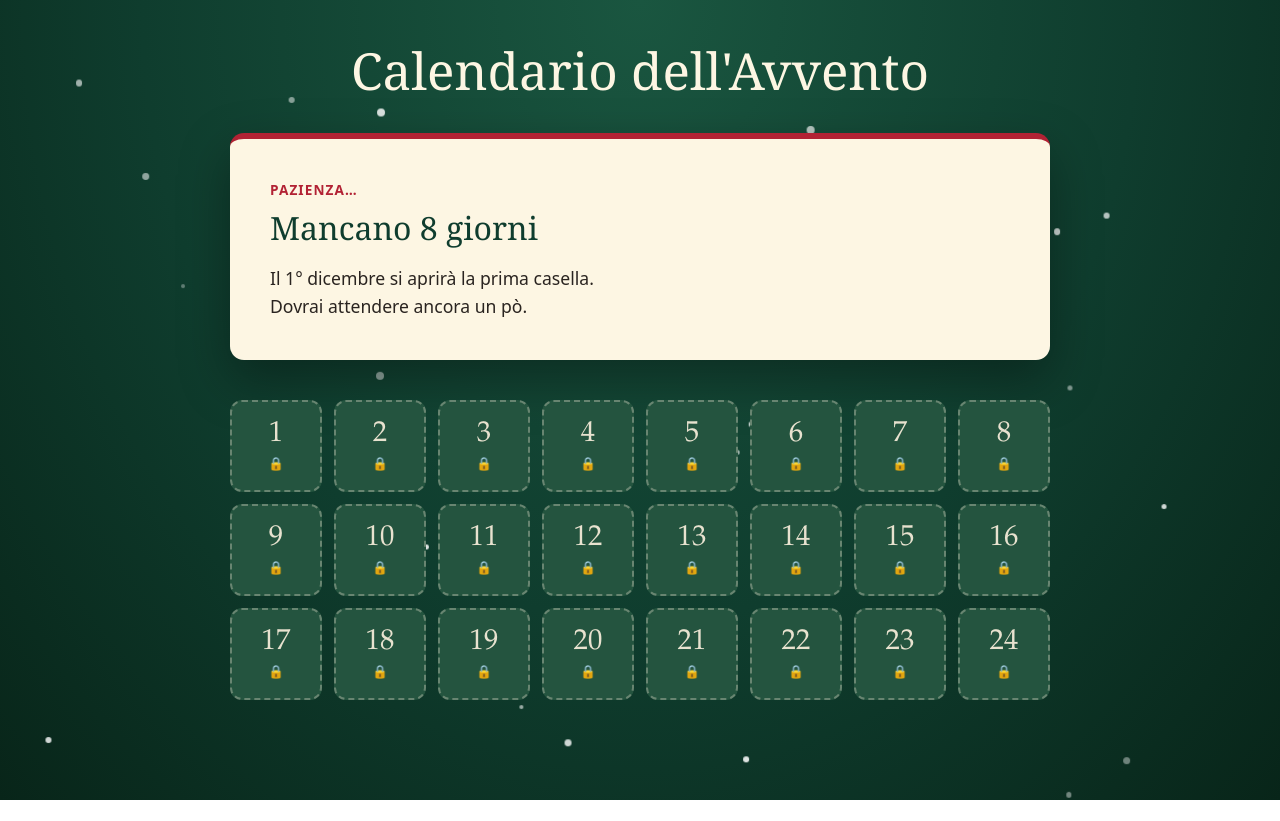
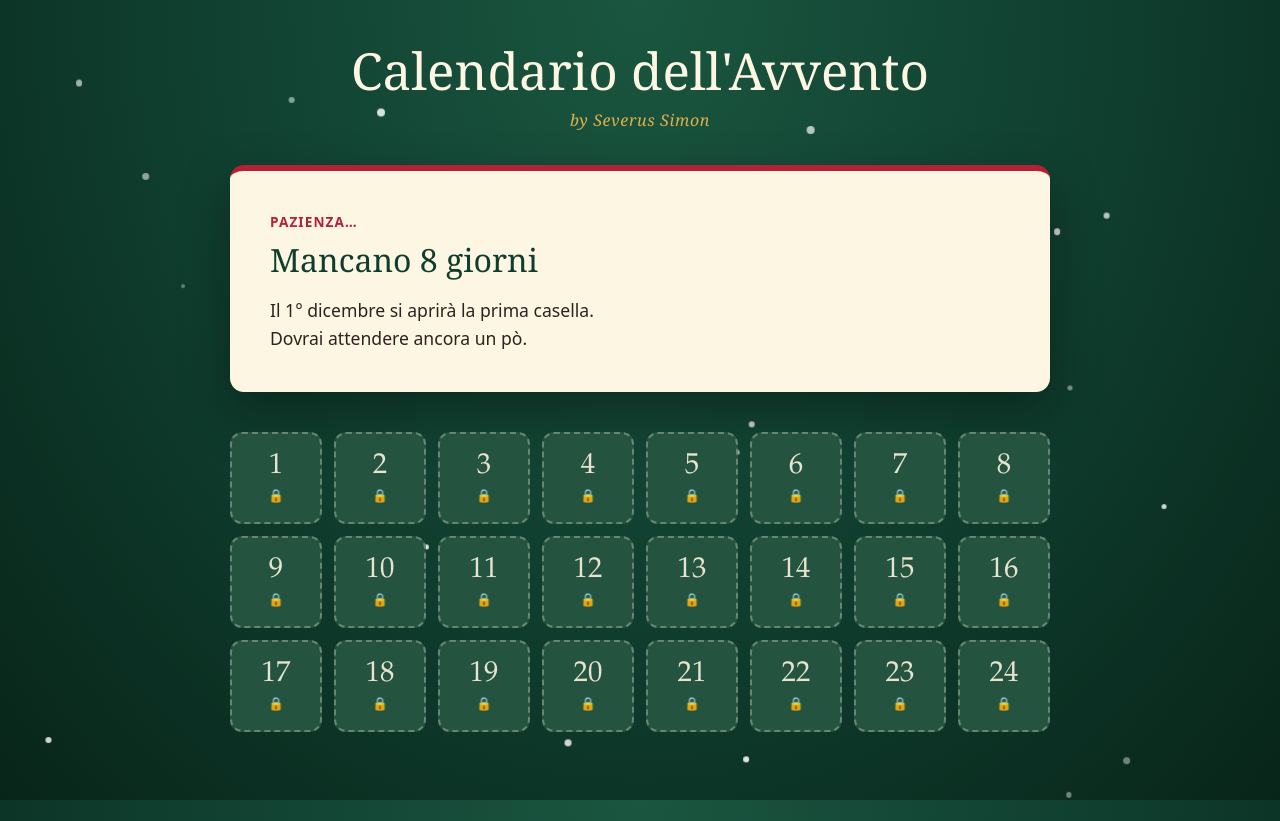
Before and after one commit to S-Tartari/calendario-avvento, a plain HTML site: page index.html in a window 1280 px wide. Before the commit the page ends 800 px from the top, so only its background shows below. Drawn offline with Linux system fonts and the light colour scheme.

Commit message:
Aggiungi sottotitolo

```diff
--- a/index.html
+++ b/index.html
@@ -15,6 +15,7 @@
   <div class="contenuto">
     <header class="intestazione">
       <h1>Calendario dell'Avvento</h1>
+      <p class="sottotitolo">by Severus Simon</p>
     </header>
 
     <main>
--- a/style.css
+++ b/style.css
@@ -45,6 +45,15 @@ h1 {
   font-weight: normal;
   font-size: clamp(2rem, 6vw, 3.2rem);
   line-height: 1.2;
+}
+
+.sottotitolo {
+  margin: 0.4rem 0 0;
+  color: var(--oro);
+  font-family: var(--font-titoli);
+  font-style: italic;
+  font-size: 1rem;
+  letter-spacing: 0.04em;
 }
 
 /* ---------- Biglietto del giorno ---------- */
```
